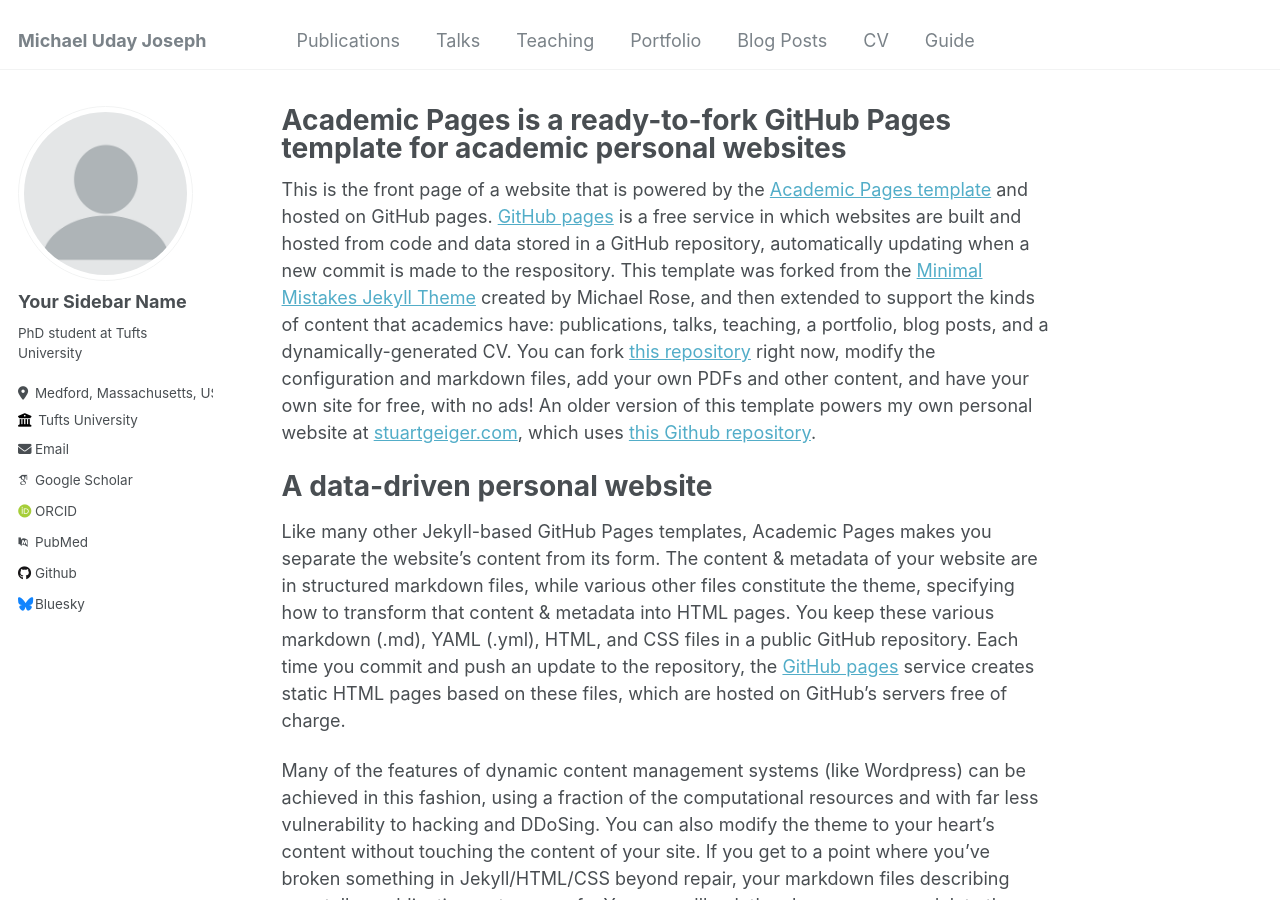
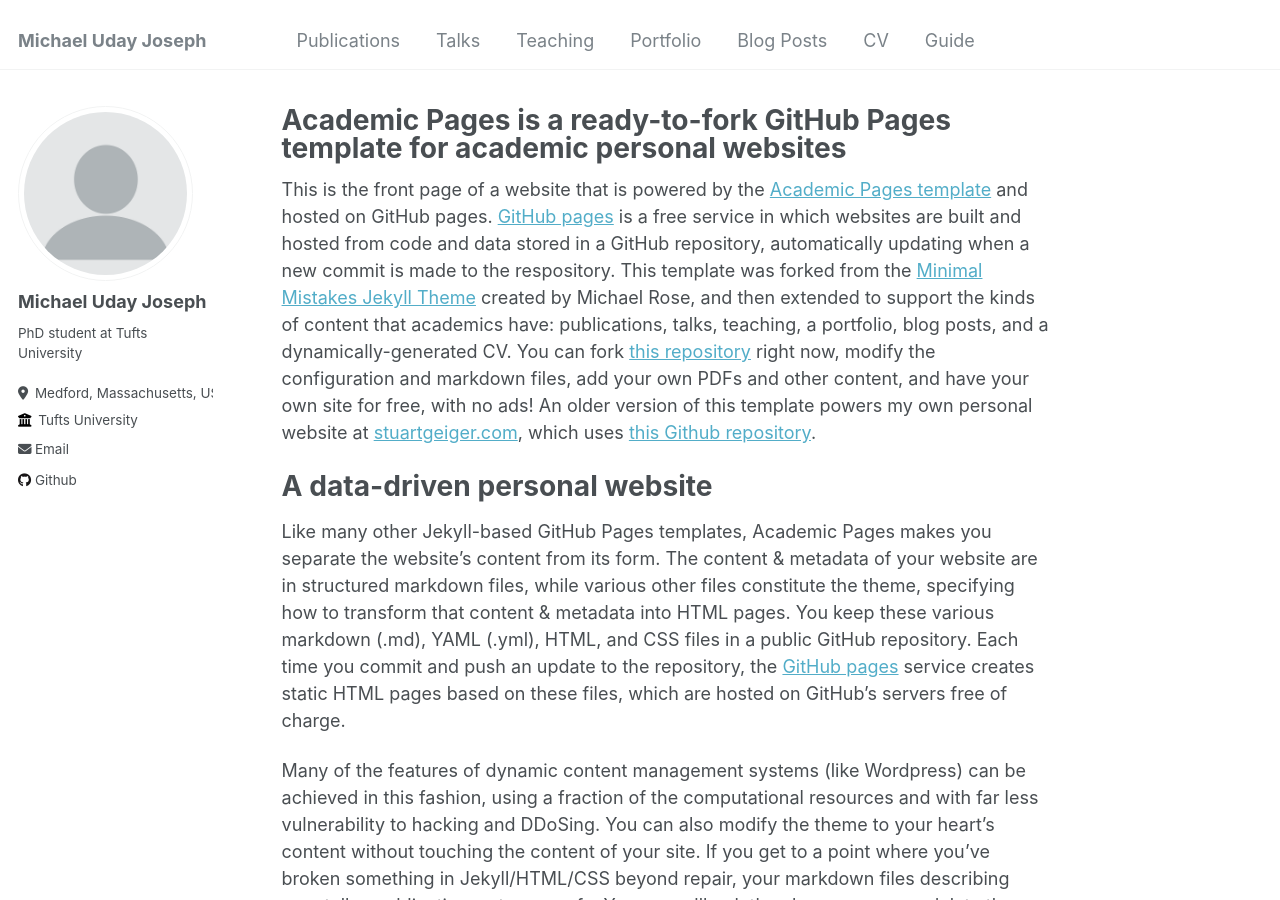
Before and after one commit to michaeludayjoseph/michaeludayjoseph.github.io, a Jekyll site: the page built from _pages/about.md, in a window 1280 px wide and 900 px high. Built offline with Jekyll 4.4.1, drawn with Linux system fonts in a browser that asks for light colours; some web fonts are replaced.

Commit message:
Update _config.yml

```diff
--- a/_config.yml
+++ b/_config.yml
@@ -22,7 +22,7 @@ repository               : "michaeludayjoseph.github.io"
 author:
   # Biographic information
   avatar           : "profile.png"
-  name             : "Your Sidebar Name"
+  name             : "Michael Uday Joseph"
   pronouns         : # example: "she/her"
   bio              : "PhD student at Tufts University"
   location         : "Medford, Massachusetts, USA"
@@ -32,11 +32,11 @@ author:
 
   # Academic websites
   arxiv            : # URL - Update with the correct link to your profile
-  googlescholar    : "https://scholar.google.com/citations?user=PS_CX0AAAAAJ"
+  googlescholar    : # "https://scholar.google.com/citations?user=PS_CX0AAAAAJ"
   impactstory      : # URL
-  orcid            : "http://orcid.org/yourorcidurl"
+  orcid            : # "http://orcid.org/yourorcidurl"
   semantic         : # URL
-  pubmed           : "https://www.ncbi.nlm.nih.gov/pubmed/?term=john+snow"
+  pubmed           : # "https://www.ncbi.nlm.nih.gov/pubmed/?term=john+snow"
   researchgate     : # URL
 
   # Repositories and software development
@@ -48,7 +48,7 @@ author:
   stackoverflow    : # User number or user number and name (i.e., use "1" or "1/jeff-atwood")
 
   # Social media
-  bluesky          : "bsky.app" # Replace this with you Bluesky username
+  bluesky          : #"bsky.app" # Replace this with you Bluesky username
   facebook         : # Username
   flickr           : # Username
   foursquare       : # Username
```
